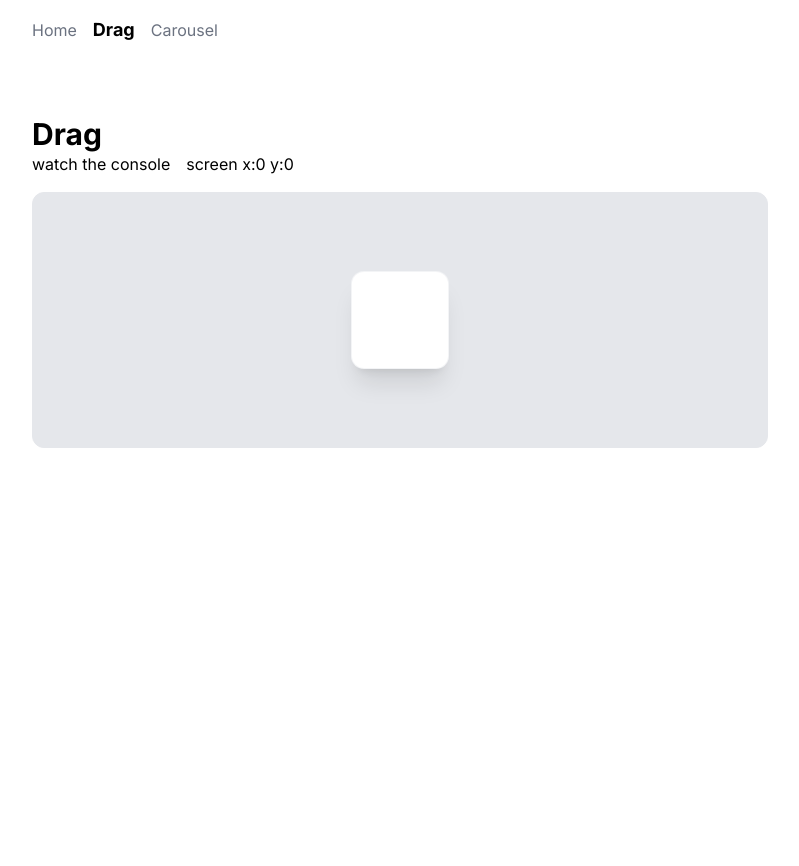
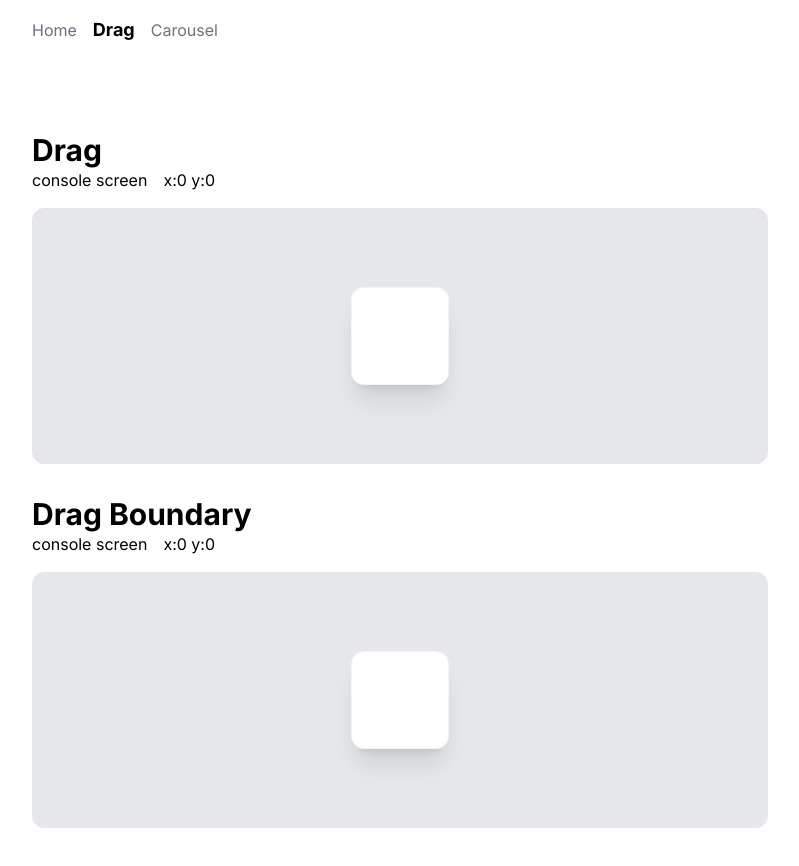
Before and after one commit to sunhoh/mouse-event, a Next.js app: page /drag in a window 1280 px wide. Shown: the top 866 px of the page, without its empty margins (240-1039 px from the left). Before the commit the page ends 800 px from the top, so only its background shows below. Built offline with nearby package versions, Linux system fonts and the light colour scheme.

Commit message:
drag boundary example

```diff
--- a/src/app/drag/page.tsx
+++ b/src/app/drag/page.tsx
@@ -1,47 +1,14 @@
 'use client'
-import { useRef, useState, useEffect } from 'react'
+import DragExample from '@/components/drag/DragExample';
+import DragBouceExample from '@/components/drag/DragBouceExample';
 
 export default function Page() {
-  const [position, setPosition] = useState({ x: 0, y: 0 });
-  const { x, y } = position
 
   return (
-    <>
-      <div className='mb-4'>
-        <h1 className='text-3xl font-bold'>Drag</h1>
-        <span>watch the console</span>
-        <span className='ml-4'>screen x:{x} y:{y}</span>
-      </div>
-
-      <div className=' border border-solid overflow-hidden h-64 rounded-xl bg-gray-200  flex items-center justify-center'>
-        <div
-          className='w-24 h-24'
-          style={{ transform: `translateX(${x}px) translateY(${y}px)`}}
-          onMouseDown={(e)=>{
-            const initX = e.screenX;
-            const initY = e.screenY;
-
-            const mouseMoveHandler = (e:MouseEvent) => {
-              setPosition({
-                x: x + e.screenX - initX,
-                y: y + e.screenY - initY,
-
-              })
-            }
-
-            const mouseUpHandler = () => {
-              document.removeEventListener('mousemove',mouseMoveHandler)
-            }
-
-            document.addEventListener('mousemove',mouseMoveHandler)
-            document.addEventListener('mouseup',mouseUpHandler,{ once:true })
-          }}
-        >
-          <div className='w-full h-full rounded-xl bg-white shadow-xl ring-1 ring-gray-100 cursor-move transition-[shadow,transform] active:scale-95 active:shadow-lg' />
-        </div>
-
-      </div>
-    </>
+    <div>
+      <DragExample />
+      <DragBouceExample />
+    </div>
 
   )
 }
--- /dev/null
+++ b/src/components/drag/DragBouceExample.tsx
@@ -0,0 +1,78 @@
+'use client'
+import { useState, useRef } from 'react'
+
+const DragBouceExample = () => {
+    const [position, setPosition] = useState({ x: 0, y: 0 });
+    const { x, y } = position
+
+    const boundaryRef = useRef<HTMLDivElement>(null);
+    const boxRef = useRef<HTMLDivElement>(null);
+
+
+
+
+     const inrange = (v: number, min: number, max: number) => {
+        if (v < min) return min;
+        if (v > max) return max;
+        return v;
+      };
+
+  return (
+    <div className='py-4'>
+        <div className=' mb-4'>
+            <h1 className='text-3xl font-bold'>Drag Boundary</h1>
+            <span>console screen</span>
+            <span className='ml-4'>x:{x} y:{y}</span>
+        </div>
+
+        <div ref={boundaryRef} className=' border border-solid overflow-hidden h-64 rounded-xl bg-gray-200  flex items-center justify-center'>
+            <div
+            className='w-24 h-24'
+            style={{ transform: `translateX(${x}px) translateY(${y}px)`}}
+            onMouseDown={(e)=>{
+                const initX = e.pageX;
+                const initY = e.pageY;
+
+                const mouseMoveHandler = (e:MouseEvent) => {
+                    if(boundaryRef.current && boxRef.current ) {
+                        const boundary = boundaryRef.current.getBoundingClientRect();
+                        const box = boxRef.current.getBoundingClientRect();
+                        const BOUNDARY_MARGIN = 12;
+
+                        const deltaX = e.pageX - initX;
+                        const deltaY = e.pageY - initY;
+
+                        // 좌측 끝 = -boundary.width/2 + box.width/2 + margin
+                        // 우측 끝 = boundary.width/2 - box.width/2 - margin
+
+                        setPosition({
+                            x: inrange(
+                                x + deltaX,
+                                Math.floor(-boundary.width / 2 + box.width / 2 + BOUNDARY_MARGIN),
+                                Math.floor(boundary.width / 2 - box.width / 2 - BOUNDARY_MARGIN),
+                            ),
+                            y: inrange(
+                                y + deltaY,
+                                Math.floor(-boundary.height / 2 + box.height / 2 + BOUNDARY_MARGIN),
+                                Math.floor(boundary.height / 2 - box.height / 2 - BOUNDARY_MARGIN),
+                            ),
+                        });
+                    }
+                }
+
+                const mouseUpHandler = () => {
+                document.removeEventListener('mousemove',mouseMoveHandler)
+                }
+
+                document.addEventListener('mousemove',mouseMoveHandler)
+                document.addEventListener('mouseup',mouseUpHandler,{ once:true })
+            }}
+            >
+                <div ref={boxRef} className='w-full h-full rounded-xl bg-white shadow-xl ring-1 ring-gray-100 cursor-move transition-[shadow,transform] active:scale-95 active:shadow-lg' />
+            </div>
+        </div>
+    </div>
+  )
+}
+
+export default DragBouceExample
--- /dev/null
+++ b/src/components/drag/DragExample.tsx
@@ -0,0 +1,47 @@
+'use client'
+import { useState } from 'react'
+
+const DragExample = () => {
+    const [position, setPosition] = useState({ x: 0, y: 0 });
+    const { x, y } = position
+
+  return (
+    <div className='py-4'>
+    <div className='mb-4'>
+        <h1 className='text-3xl font-bold'>Drag</h1>
+        <span>console screen</span>
+        <span className='ml-4'>x:{x} y:{y}</span>
+    </div>
+    <div className=' border border-solid overflow-hidden h-64 rounded-xl bg-gray-200  flex items-center justify-center'>
+        <div
+          className='w-24 h-24'
+          style={{ transform: `translateX(${x}px) translateY(${y}px)`}}
+          onMouseDown={(e)=>{
+            const initX = e.screenX;
+            const initY = e.screenY;
+
+            const mouseMoveHandler = (e:MouseEvent) => {
+              setPosition({
+                x: x + e.screenX - initX,
+                y: y + e.screenY - initY,
+
+              })
+            }
+
+            const mouseUpHandler = () => {
+              document.removeEventListener('mousemove',mouseMoveHandler)
+            }
+
+            document.addEventListener('mousemove',mouseMoveHandler)
+            document.addEventListener('mouseup',mouseUpHandler,{ once:true })
+          }}
+        >
+          <div className='w-full h-full rounded-xl bg-white shadow-xl ring-1 ring-gray-100 cursor-move transition-[shadow,transform] active:scale-95 active:shadow-lg' />
+        </div>
+
+      </div>
+    </div>
+  )
+}
+
+export default DragExample
```
